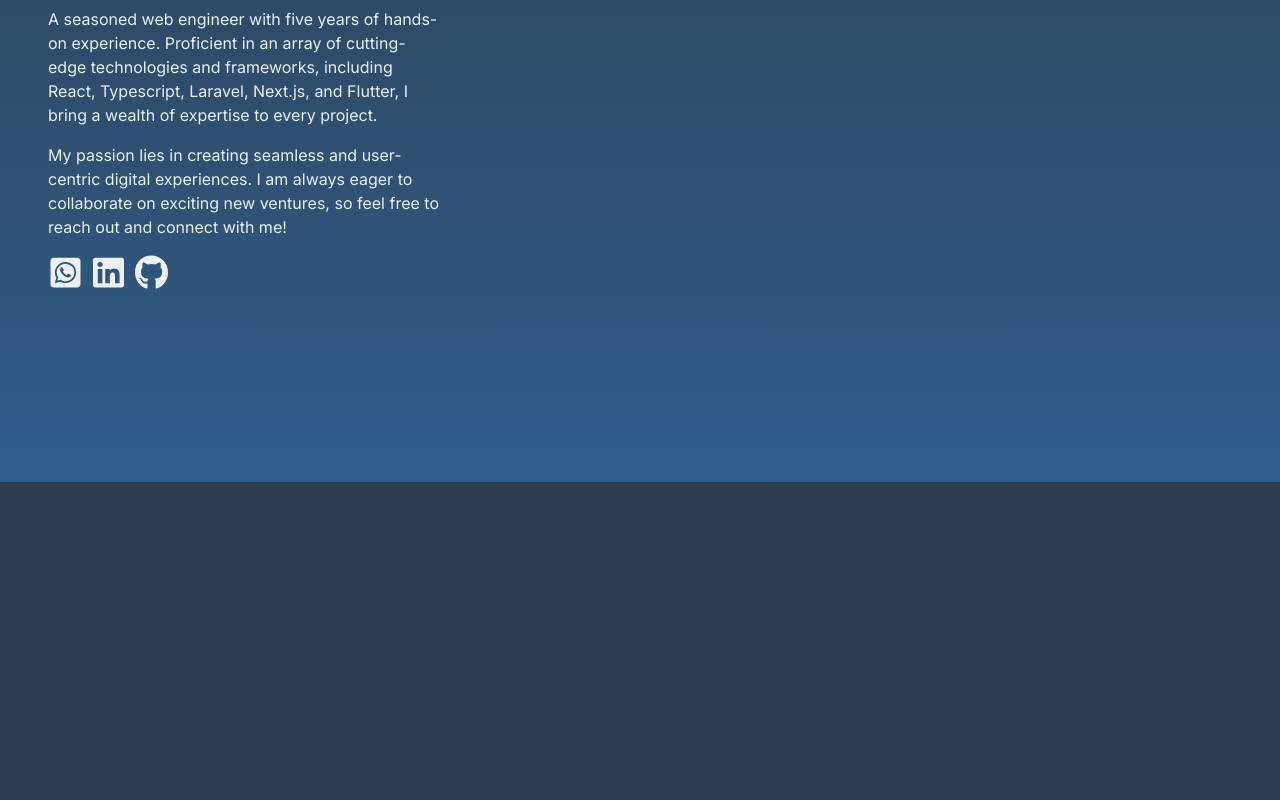
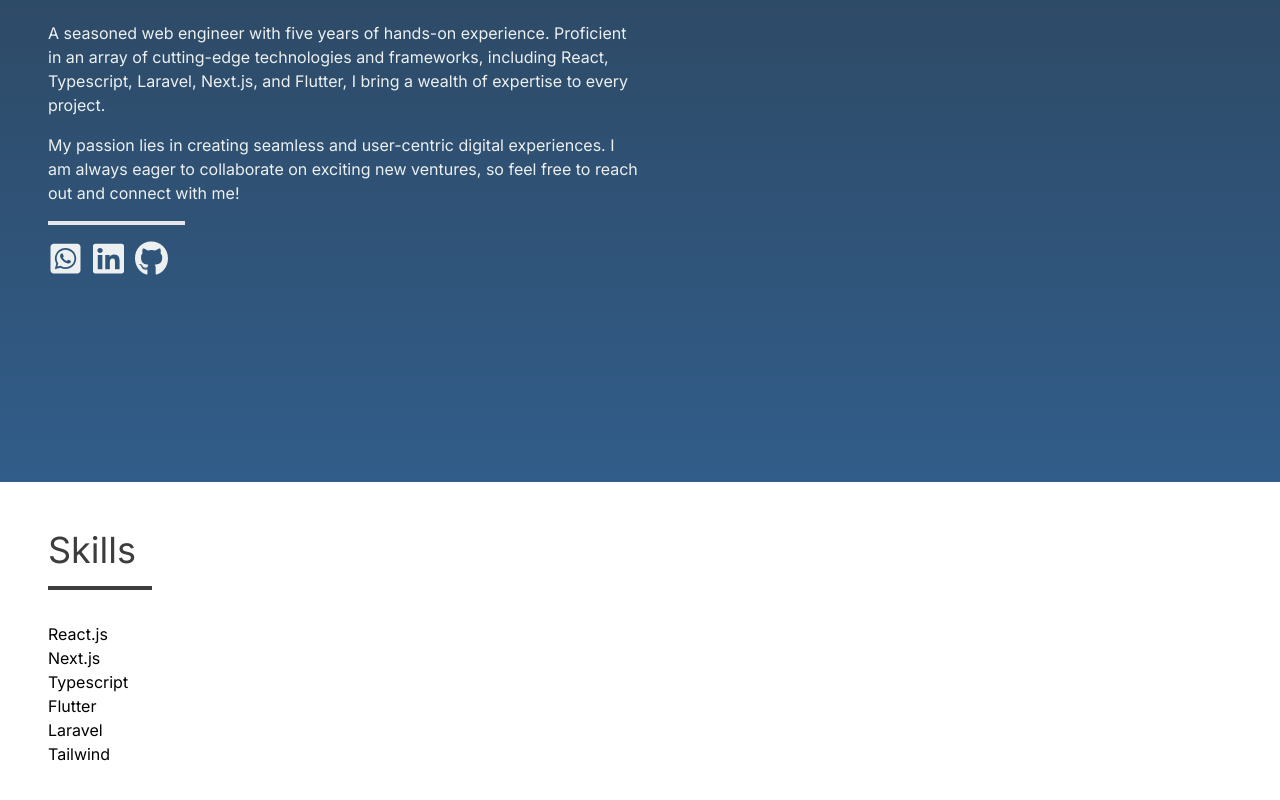
Before and after one commit to ivantanakaa/personal-website, a Next.js app: page / in a window 1280 px wide. Shown: the part 318-1118 px from the top of the page. Before the commit the page ends 800 px from the top, so only its background shows below. Built offline with nearby package versions, Linux system fonts and the light colour scheme.

Commit message:
feature: adding Skills section

```diff
--- a/src/app/components/home/Hero.tsx
+++ b/src/app/components/home/Hero/index.tsx
@@ -2,24 +2,25 @@ import Image from "next/image";
 
 export default function Hero() {
   return (
-    <div className="p-12 flex h-screen flex-col justify-center">
+    <div className="md:p-12 p-8 flex h-screen flex-col justify-center">
       <h1 className="text-txt-light text-4xl mb-8">
         Hi, I&apos;m
         <br />
         <span className="text-6xl">Ivan Tanaka</span>
       </h1>
-      <p className="text-txt-light xl:w-1/3 mb-4">
+      <p className="text-txt-light xl:w-1/2 mb-4">
         A seasoned web engineer with five years of hands-on experience.
         Proficient in an array of cutting-edge technologies and frameworks,
         including React, Typescript, Laravel, Next.js, and Flutter, I bring a
         wealth of expertise to every project.
       </p>
-      <p className="text-txt-light xl:w-1/3">
+      <p className="text-txt-light xl:w-1/2">
         My passion lies in creating seamless and user-centric digital
         experiences. I am always eager to collaborate on exciting new ventures,
         so feel free to reach out and connect with me!
       </p>
-      <div className="flex gap-2 mt-4">
+
+      <div className="flex gap-2 mt-4 w-fit pt-4 border-t-4 pr-4 ">
         <a
           href={"https://wa.link/nf8yeb"}
           target={"_blank"}
--- /dev/null
+++ b/src/app/components/home/Skills/index.tsx
@@ -0,0 +1,15 @@
+export default function Skills() {
+  return (
+    <div className="p-12 flex flex-col h-screen bg-white">
+      <h1 className="text-txt-dark text-4xl mb-8 pb-4 border-b-4 pr-4 w-fit border-txt-dark">Skills</h1>
+      <ul>
+        <li>React.js</li>
+        <li>Next.js</li>
+        <li>Typescript</li>
+        <li>Flutter</li>
+        <li>Laravel</li>
+        <li>Tailwind</li>
+      </ul>
+    </div>
+  );
+}
--- a/src/app/page.tsx
+++ b/src/app/page.tsx
@@ -1,9 +1,11 @@
 import Hero from "./components/home/Hero";
+import Skills from "./components/home/Skills";
 
 function Home() {
   return (
     <>
       <Hero />
+      <Skills />
     </>
   );
 }
--- a/tailwind.config.ts
+++ b/tailwind.config.ts
@@ -10,6 +10,7 @@ const config: Config = {
     extend: {
       colors:{
         'txt-light': '#ecf0f1',
+        'txt-dark':'#3d3d3d',
       },
       backgroundImage: {
         'gradient-radial': 'radial-gradient(var(--tw-gradient-stops))',
```
